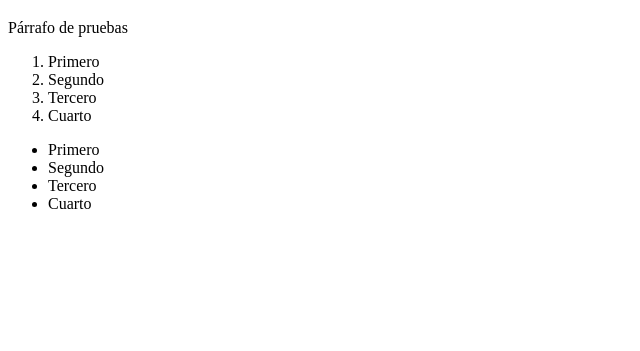
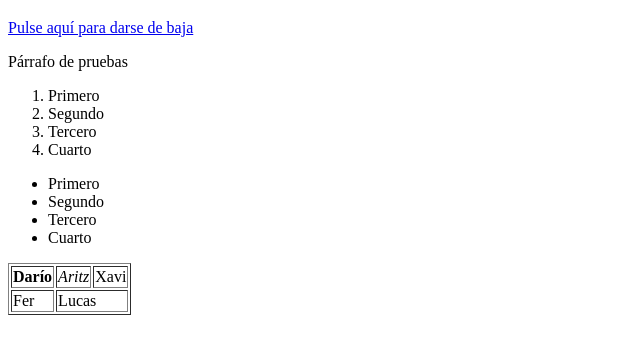
Before and after one commit to aduarte-esliceu/AplicacionsWeb2021, a plain HTML site: page index.html in a window 1280 px wide. Shown: the part 61-412 px from the top of the page, without its empty margins (0-640 px from the left). Drawn offline with Linux system fonts and the light colour scheme.

Commit message:
continuamos con ejercicios

```diff
--- a/index.html
+++ b/index.html
@@ -9,6 +9,8 @@
 <body>
 
     <h1>HOLA</h1>
+
+    <a href="segundo.html">Pulse aquí para darse de baja</a>
 
     <p>Párrafo de pruebas</p>
 
@@ -26,5 +28,18 @@
         <li>Cuarto</li>
     </ul>
 
+    <table border="1">
+        <tr>
+            <td><b>Darío</b></td>
+            <td><i>Aritz</i></td>
+            <td>Xavi</td>
+        </tr>
+        <tr>
+            <td>Fer</td>
+            <td colspan="2">Lucas</td>
+        </tr>
+    </table>
+
+
 </body>
 </html>
```
Also changed, not shown: segundo.html (added, +22 -0 lines), img/churros.jpg (added).
